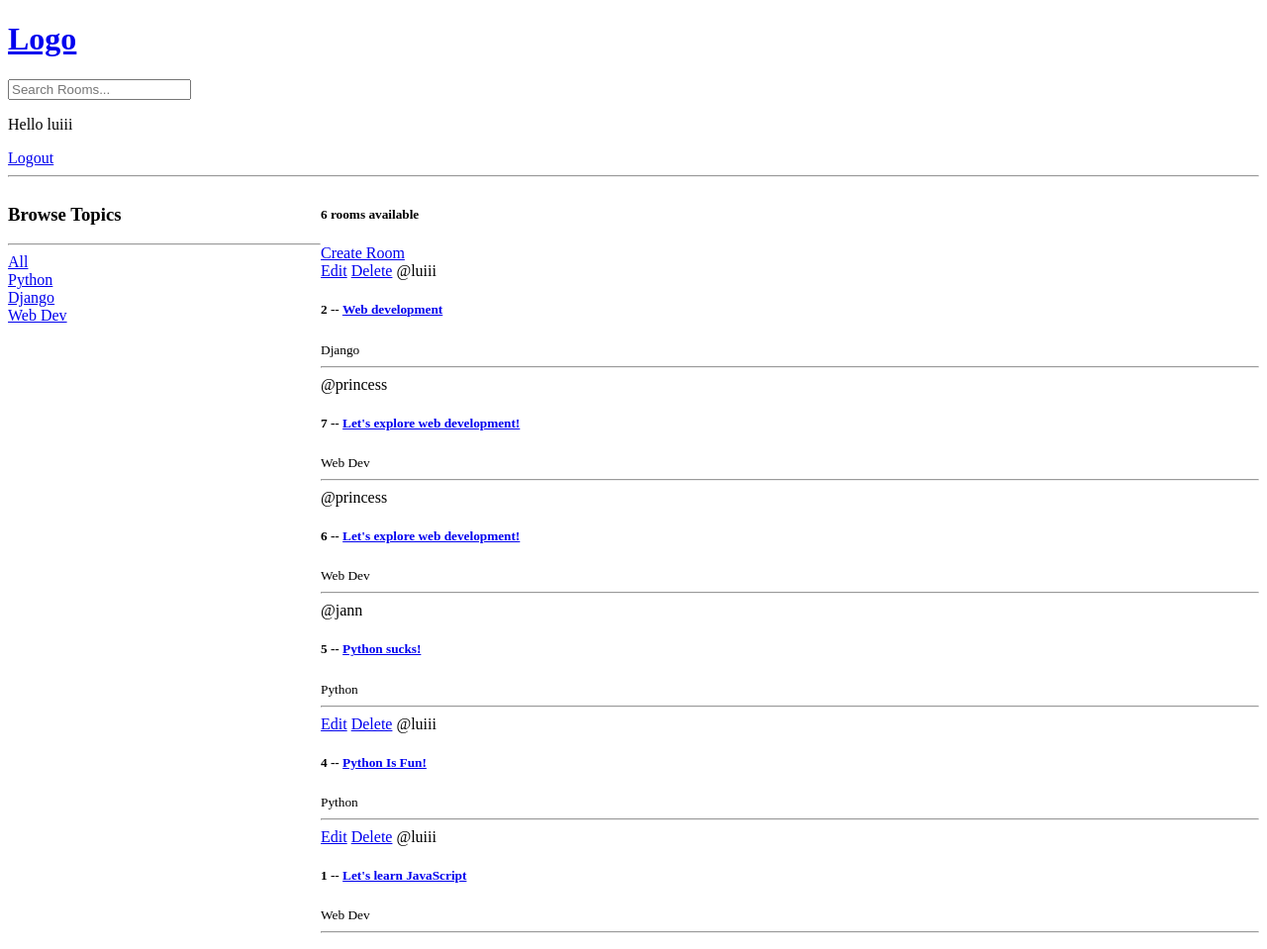
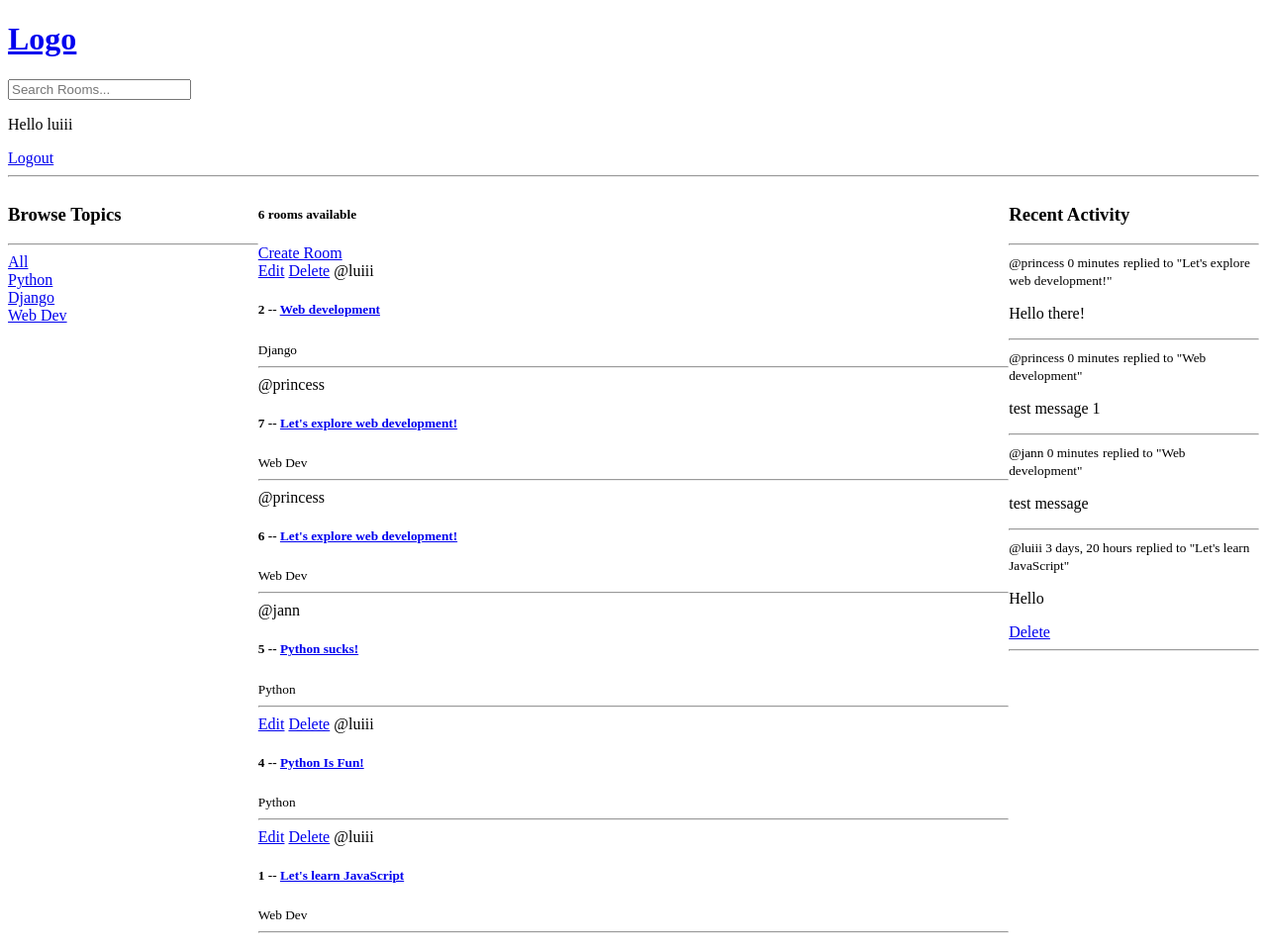
Before and after one commit to lui523202/STUDYBUD, a Django app: page / in a window 1280 px wide. Shown: the whole page at 99% size. Run offline with Django 4.2, Linux system fonts and the light colour scheme; a user stored in the database is signed in; data comes from the database, SQL or seed files in the repository; both versions use the stored data as it was after the commit.

Commit message:
Add recent activity column

```diff
--- a/base/models.py
+++ b/base/models.py
@@ -32,5 +32,8 @@ class Message(models.Model):
     updated = models.DateTimeField(auto_now=True)
     created = models.DateTimeField(auto_now_add=True)
 
+    class Meta:
+        ordering = ['-updated', '-created']
+
     def __str__(self):
         return self.body[0:50]
--- a/base/templates/base/home.html
+++ b/base/templates/base/home.html
@@ -5,7 +5,7 @@
 <style>
     .home-container {
         display: grid;
-        grid-template-columns: 1fr 3fr;
+        grid-template-columns: 1fr 3fr 1fr;
     }
 </style>
 
@@ -51,6 +51,23 @@
 
     </div>
 
+    <div>
+        <h3>Recent Activity</h3>
+        <hr>
+        {% for message in room_messages %}
+            <div>
+                <small>@{{message.user}}    {{message.created|timesince}}</small>
+                <small>replied to "{{message.room}}"</small>
+
+                <p>{{message}}</p>
+                {% if request.user == message.user %}
+                    <a href="{% url 'delete-message' message.id %}">Delete</a>
+                {% endif %}
+                <hr>
+            </div>
+        {% endfor %}
+    </div>
+
 </div>
 
 
--- a/base/views.py
+++ b/base/views.py
@@ -81,13 +81,16 @@ def home(request):
 
     topics = Topic.objects.all()
     room_count = rooms.count()
-    context = {'rooms': rooms, 'topics': topics, 'room_count':room_count}
+    room_messages = Message.objects.all()
+
+    context = {'rooms': rooms, 'topics': topics, 'room_count':room_count,
+                'room_messages': room_messages}
     return render(request, 'base/home.html', context)
 
 
 def room(request, pk):
     room = Room.objects.get(id=pk)
-    room_messages = room.message_set.all().order_by('-created')
+    room_messages = room.message_set.all()
     participants = room.participants.all()
 
     if request.method == 'POST':
```
Also changed, not shown: db.sqlite3.
